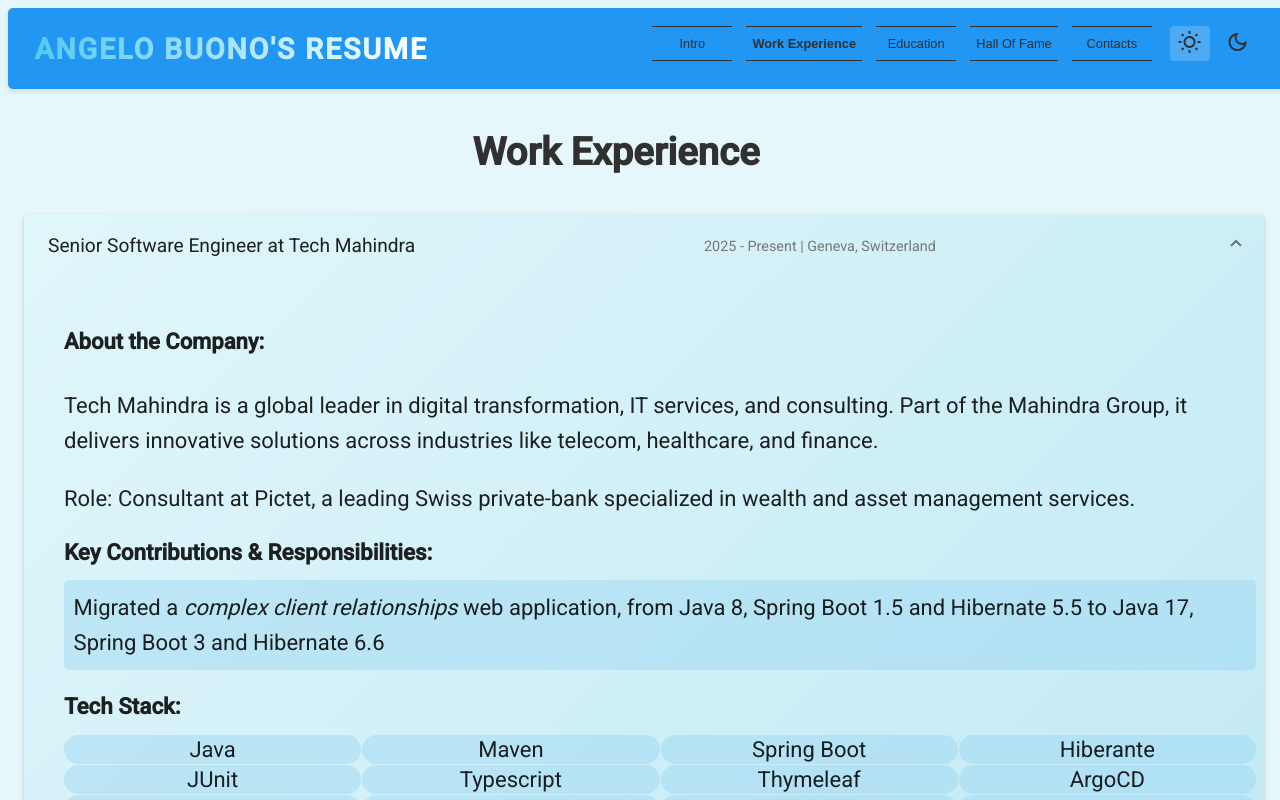
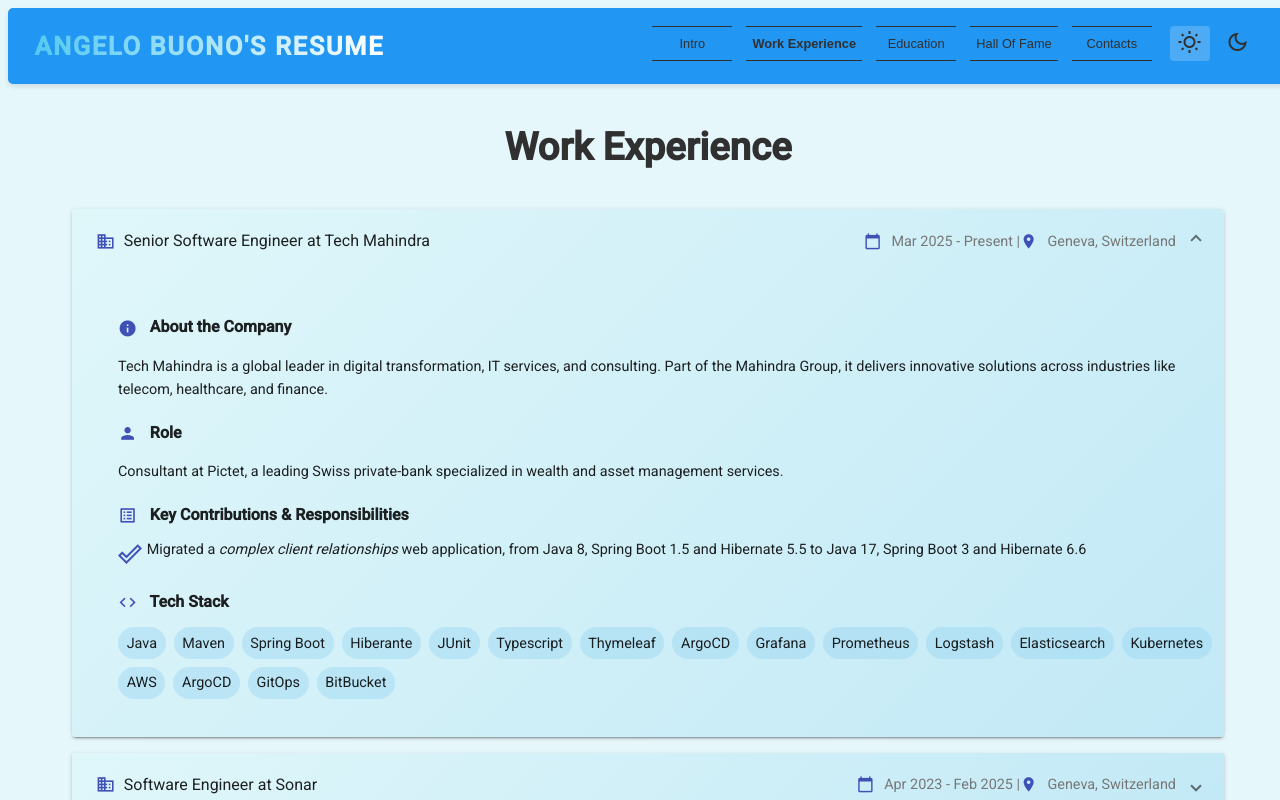
Before and after one commit to ADarko22/ADarko22.github.io, an Angular app: page /work-experience in a window 1280 px wide. Shown: the top 800 px of the page. Built offline with nearby package versions, Linux system fonts and the light colour scheme.

Commit message:
Improve rendering of text

```diff
--- a/src/app/app.component.scss
+++ b/src/app/app.component.scss
@@ -17,7 +17,7 @@
     background: var(--logo-gradient);
     background-clip: text;
     -webkit-background-clip: text;
-    font-size: 1.8rem;
+    font-size: clamp(1.4rem, 2vw, 1.8rem);
     font-weight: bold;
     letter-spacing: 0.0625em;
     text-transform: uppercase;
@@ -46,7 +46,7 @@
 
 .nav-links button {
     cursor: pointer;
-    font-size: 0.8rem;
+    font-size: clamp(0.7rem, 1vw, 0.8rem);
     text-transform: capitalize;
     color: inherit;
     background: none;
--- a/src/app/education/education.component.html
+++ b/src/app/education/education.component.html
@@ -9,17 +9,28 @@
                         {{ education.degree }} from {{ education.institution }}
                     </mat-panel-title>
                     <mat-panel-description>
-                        {{ education.graduation_year }} | {{ education.location }}
+                        <mat-icon class="calendar-icon">calendar_today</mat-icon>
+                        {{ education.graduation_year }} |
+                        <mat-icon class="location-icon">location_on</mat-icon>
+                        {{ education.location }}
                     </mat-panel-description>
                 </mat-expansion-panel-header>
                 <div class="education-details">
-                    <h5>Thesis:</h5>
-                    <p [innerHTML]="sanitizeHtml(education.thesis)"></p>
+                    <h5>
+                        <mat-icon class="thesis-icon">description</mat-icon>
+                        Thesis: <strong>{{ education.thesis }}</strong>
+                    </h5>
                     <div *ngIf="education.publications && education.publications.length > 0">
-                        <h5>Publications:</h5>
+                        <h5>
+                            <mat-icon class="publications-icon">library_books</mat-icon>
+                            Publications:
+                        </h5>
                         <mat-list>
                             <mat-list-item *ngFor="let publication of education.publications; trackBy: trackByPublication">
-                                <a href={{publication.link}} target="_blank"> {{ publication.title }}</a>
+                                <a href={{publication.link}} target="_blank">
+                                    <mat-icon class="publication-link-icon">link</mat-icon>
+                                    {{ publication.title }}
+                                </a>
                             </mat-list-item>
                         </mat-list>
                     </div>
--- a/src/app/education/education.component.scss
+++ b/src/app/education/education.component.scss
@@ -1,43 +1,52 @@
 .education-section {
     display: block;
     justify-content: center;
-    margin-bottom: 2rem;
-
-    min-width: 90vw;
-    width: fit-content;
-    padding-left: -5vw;
-    padding-right: 5vw;
+    max-width: 90vw;
+    width: 100%;
+    padding: 0 1em;
 }
 
 .education-container {
     display: flex;
     justify-content: center;
-    padding-top: 0rem;
-    padding-bottom: 0rem;
-    padding-left: 1rem;
-    padding-right: 1rem;
 }
 
 .education-heading {
     text-align: center;
-    margin-bottom: 2rem;
     font-size: clamp(1.8rem, 3vw, 2.5rem);
     width: 100%;
+    word-wrap: break-word;
 }
 
 .education-details {
-    padding: 1rem;
+    padding: 1em;
     text-align: left;
     width: 100%;
+    word-wrap: break-word;
 }
 
 p {
     background-color: rgba(0, 0, 0, 0.03);
+    word-wrap: break-word;
 }
 
 h5 {
-    margin-top: -0.5rem;
-    margin-bottom: 0rem;
+    margin-bottom: 0.5em;
+    word-wrap: break-word;
+}
+
+.education-details p,
+.education-details mat-list-item a {
+    margin-bottom: 0.6em;
+    line-height: 1.6;
+    font-size: clamp(0.9rem, 1vw, 1.1rem);
+    word-wrap: break-word;
+}
+
+.education-details h5 strong {
+    color: var(--icon-color, #3f51b5);
+    font-weight: bold;
+    font-style: italic;
 }
 
 mat-accordion {
@@ -46,47 +55,51 @@
 
 mat-expansion-panel {
     background: var(--work-expansion-panel-bg);
-    display: block;
-
-    width: fit-content;
-    flex-wrap: nowrap;
+    width: 100%;
 }
 
 mat-expansion-panel-header {
     text-align: center;
     align-items: center;
     justify-content: center;
-    flex-wrap: nowrap;
-
-    width: fit-content;
-    flex-wrap: nowrap;
-    min-height: 5vw;
+    min-height: 3vh;
     height: fit-content;
+    word-wrap: break-word;
 }
 
 mat-panel-title {
-    font-size: clamp(1.1rem, 1.2rem, 1.4rem);
-
-    min-width: 50vw;
-    width: fit-content;
-    flex-wrap: nowrap;
-    min-height: 5vw;
-    height: fit-content;
+    font-size: clamp(1rem, 1.1vw, 1.2rem);
+    flex: 2;
+    width: 100%;
+    word-wrap: break-word;
 }
 
 mat-panel-description {
-    font-size: clamp(0.8rem, 0.9rem, 1.1rem);
+    font-size: clamp(0.9rem, 1vw, 1.1rem);
     color: #777;
-
-    min-width: 40vw;
-    width: fit-content;
-    flex-wrap: nowrap;
-    min-height: 5vw;
-    height: fit-content;
+    flex: 1;
+    justify-content: flex-end;
+    width: 100%;
+    word-wrap: break-word;
 }
 
 mat-list-item {
     background-color: rgba(0, 0, 0, 0.03);
-    border-radius: 0.3rem;
-    margin-bottom: 0.6rem;
+    border-radius: 0.3em;
+    margin-bottom: 0.6em;
+    word-wrap: break-word;
 }
+
+.education-icon,
+.calendar-icon,
+.location-icon,
+.thesis-icon,
+.publications-icon,
+.publication-link-icon {
+    margin-right: 0.2em;
+    vertical-align: middle;
+    font-size: 1.2em;
+    color: var(--icon-color, #3f51b5);
+    display: inline-flex;
+    align-items: center;
+}
--- a/src/app/education/education.component.ts
+++ b/src/app/education/education.component.ts
@@ -8,7 +8,7 @@
 import { SafeHtml } from '@angular/platform-browser';
 import { MatExpansionModule } from '@angular/material/expansion';
 import { MatListModule } from '@angular/material/list';
-import { MatIcon, MatIconModule } from '@angular/material/icon';
+import { MatIconModule } from '@angular/material/icon';
 import { MatGridListModule } from '@angular/material/grid-list';
 
 @Component({
--- a/src/app/work-experience/work-experience.component.html
+++ b/src/app/work-experience/work-experience.component.html
@@ -7,35 +7,54 @@
       <h2 class="work-heading">Work Experience</h2>
       <mat-accordion>
           <mat-expansion-panel
-          *ngFor="let work of workExperiences; let i = index; trackBy: trackByWorkExperience" [expanded]="i === 0">
+              *ngFor="let work of workExperiences; let i = index; trackBy: trackByWorkExperience"
+              [expanded]="i === 0">
               <mat-expansion-panel-header>
                   <mat-panel-title>
+                      <mat-icon class="work-icon">business</mat-icon>
                       {{ work.job_title }} at {{ work.company }}
                   </mat-panel-title>
                   <mat-panel-description>
-              {{ work.start_date.split('-')[0] }} -
-              {{ work.end_date?.split('-')?.[0] || 'Present' }} |
+                      <mat-icon class="date-icon">calendar_today</mat-icon>
+                      {{ formatDate(work.start_date) }} - {{ formatDate(work.end_date) || 'Present' }} |
+                      <mat-icon class="location-icon">location_on</mat-icon>
                       {{ work.location }}
                   </mat-panel-description>
               </mat-expansion-panel-header>
               <div class="work-details">
-            <h4 class="work-company-description-title">About the Company:</h4>
-            <p class="work-company-description">
-              {{ work.company_description }}
-            </p>
-            <p *ngIf="work.role" class="work-role">Role: {{ work.role }}</p>
-            <h4 class="work-responsibilities-title">
-                Key Contributions & Responsibilities:
-              </h4>
+                  <article>
+                      <h3 class="work-detail-heading">
+                          <mat-icon class="about-icon">info</mat-icon>
+                          About the Company
+                      </h3>
+                      <p class="work-company-description">{{ work.company_description }}</p>
+                  </article>
+                  <article *ngIf="work.role">
+                      <h3 class="work-detail-heading">
+                          <mat-icon class="role-icon">person</mat-icon>
+                          Role
+                      </h3>
+                      <p class="work-role">{{ work.role }}</p>
+                  </article>
+                  <article>
+                      <h3 class="work-detail-heading">
+                          <mat-icon class="responsibilities-icon">list_alt</mat-icon>
+                          Key Contributions & Responsibilities
+                      </h3>
                       <div *ngFor="let responsibility of work.responsibilities; trackBy: trackByResponsibility" class="responsibility-item">
+                          <mat-icon class="responsibility-icon">done_outline</mat-icon>
                           <div [innerHTML]="sanitizeHtml(responsibility)"></div>
                       </div>
-            <h4 class="work-tech-stack-title">Tech Stack:</h4>
-            <mat-grid-list cols="4" rowHeight="1:0.1">
-              <mat-grid-tile *ngFor="let tech of work.tech_stack">
-                {{ tech }}
-              </mat-grid-tile>
-            </mat-grid-list>
+                  </article>
+                  <article>
+                      <h3 class="work-detail-heading">
+                          <mat-icon class="tech-stack-icon">code</mat-icon>
+                          Tech Stack
+                      </h3>
+                      <div class="tech-stack-grid">
+                          <span *ngFor="let tech of work.tech_stack" class="tech-stack-item">{{ tech }}</span>
+                      </div>
+                  </article>
               </div>
           </mat-expansion-panel>
       </mat-accordion>
--- a/src/app/work-experience/work-experience.component.scss
+++ b/src/app/work-experience/work-experience.component.scss
@@ -1,53 +1,50 @@
 .work-section {
     display: block;
     justify-content: center;
-    margin-bottom: 2rem;
-
-    min-width: 90vw;
-    width: fit-content;
-    padding-left: -5vw;
-    padding-right: 5vw;
+    max-width: 90vw;
+    width: 100%;
+    padding: 0 1em;
 }
 
 .work-container {
     display: flex;
     justify-content: center;
-    padding-top: 0rem;
-    padding-bottom: 0rem;
-    padding-left: 1rem;
-    padding-right: 1rem;
 }
 
 .work-heading {
     text-align: center;
-    margin-bottom: 2rem;
     font-size: clamp(1.8rem, 3vw, 2.5rem);
     width: 100%;
+    word-wrap: break-word;
 }
 
 .work-details {
-    padding: 1rem;
+    padding: 1em;
     text-align: left;
     width: 100%;
 }
 
-.responsibility-item {
-    padding: 0.6rem;
-    background-color: var(--responsibility-item-bg);
-    border-radius: 0.3rem;
-    margin-bottom: 0.6rem;
+.work-detail-heading {
+    margin-top: 1.2em;
+    margin-bottom: 0.6em;
+    font-size: clamp(1rem, 1.2vw, 1.4rem);
+    word-wrap: break-word;
 }
 
+.responsibility-item {
+    display: flex;
+    align-items: flex-start;
+    margin-bottom: 0.6em;
+    word-wrap: break-word;
+}
+
+.responsibility-item > div ,
 .work-company-description,
 .work-role {
-    margin-bottom: 0.6rem;
-}
-
-.work-responsibilities-title,
-.work-tech-stack-title {
-    margin-top: 1.2rem;
-    margin-bottom: 0.6rem;
-    font-size: clamp(1.1rem, 2vw, 1.4rem);
+    margin-bottom: 0.6em;
+    line-height: 1.6;
+    font-size: clamp(0.9rem, 1vw, 1.1rem);
+    word-wrap: break-word;
 }
 
 mat-accordion {
@@ -56,71 +53,73 @@
 
 mat-expansion-panel {
     background: var(--work-expansion-panel-bg);
-    display: block;
-
-    width: fit-content;
-    flex-wrap: nowrap;
+    width: 100%;
 }
 
 mat-expansion-panel-header {
     text-align: center;
     align-items: center;
     justify-content: center;
-    flex-wrap: nowrap;
-
-    width: fit-content;
-    flex-wrap: nowrap;
     min-height: 5vw;
     height: fit-content;
+    word-wrap: break-word;
 }
 
 mat-panel-title {
-    font-size: clamp(1.1rem, 1.2rem, 1.4rem);
-
-    min-width: 50vw;
-    width: fit-content;
-    flex-wrap: nowrap;
-    min-height: 5vw;
-    height: fit-content;
+    font-size: clamp(1rem, 1.1vw, 1.2rem);
+    width: 100%;
+    flex: 2;
+    word-wrap: break-word;
 }
 
 mat-panel-description {
-    font-size: clamp(0.8rem, 0.9rem, 1.1rem);
+    font-size: clamp(0.9rem, 1vw, 1.1rem);
     color: #777;
-
-    min-width: 40vw;
-    width: fit-content;
-    flex-wrap: nowrap;
-    min-height: 5vw;
-    height: fit-content;
+    flex: 1;
+    justify-content: flex-end;
+    width: 100%;
+    word-wrap: break-word;
 }
 
-mat-list {
-    margin-top: 0.6rem;
+.tech-stack-grid {
+    display: flex;
+    flex-wrap: wrap;
+    gap: 0.5rem;
+    margin-top: 0.6em;
 }
 
-mat-list-item {
-    padding: 0.6rem;
-    background-color: rgba(0, 0, 0, 0.03);
-    border-radius: 0.3rem;
-    margin-bottom: 0.6rem;
+.tech-stack-item {
+    background-color: var(--responsibility-item-bg);
+    padding: 0.3em 0.6em;
+    border-radius: 10rem;
+    white-space: nowrap;
+    font-size: clamp(0.9rem, 1vw, 1.1rem);
+    word-wrap: break-word;
 }
 
-.tech-stack-flex-grid {
-    display: flex;
-    flex-wrap: nowrap;
-    gap: 0.3rem;
-    margin-top: 0.6rem;
+.work-icon,
+.date-icon,
+.location-icon,
+.about-icon,
+.role-icon,
+.responsibilities-icon,
+.tech-stack-icon {
+    margin-right: 0.2em;
+    vertical-align: middle;
+    font-size: 1.2em;
+    color: var(--icon-color, #3f51b5);
+    display: inline-flex;
+    align-items: center;
 }
 
-.tech-stack-flex-grid span {
-    background-color: rgba(0, 0, 0, 0.03);
-    padding: 0.3rem 0.6rem;
-    border-radius: 0.3rem;
-    white-space: nowrap;
+.mat-panel-title .work-icon,
+.mat-panel-description .date-icon,
+.mat-panel-description .location-icon {
+  margin-right: 0.2em;
 }
 
-mat-grid-tile{
-    background-color: var(--responsibility-item-bg);
-    border-radius: 10rem;
+.responsibility-item .responsibility-icon {
+    margin-right: 0.2em;
+    margin-top: 0.2em;
+    color: var(--icon-color, #3f51b5);
 }
--- a/src/app/work-experience/work-experience.component.ts
+++ b/src/app/work-experience/work-experience.component.ts
@@ -1,4 +1,4 @@
-import { CommonModule } from '@angular/common';
+import { CommonModule, formatDate } from '@angular/common';
 import { Component, OnInit, ChangeDetectionStrategy, ChangeDetectorRef } from '@angular/core';
 import { ResumeParserService } from '../resume-service/resume-parser.service';
 import { WorkExperience } from '../resume-service/resume.model';
@@ -6,6 +6,7 @@
 import { SafeHtml } from '@angular/platform-browser';
 import { map, catchError, of } from 'rxjs';
 import { MatExpansionModule } from '@angular/material/expansion';
+import { MatIconModule } from '@angular/material/icon';
 import { MatListModule } from '@angular/material/list';
 import { MatGridListModule } from '@angular/material/grid-list';
 import { MatProgressSpinnerModule } from '@angular/material/progress-spinner';
@@ -15,6 +16,7 @@
   imports: [
     CommonModule,
     MatExpansionModule,
+    MatIconModule,
     MatListModule,
     MatGridListModule,
     MatProgressSpinnerModule,
@@ -56,6 +58,12 @@
     return this.sanitizer.sanitizeHtml(html);
   }
 
+  formatDate(dateString: string | null | undefined): string | null {
+    if (!dateString) return null;
+    const date = new Date(dateString);
+    return formatDate(date, 'MMM yyyy', 'en-US');
+  }
+
   trackByWorkExperience(index: number, work: WorkExperience): string {
     if (!work) {
       return "";
```
Also changed, not shown: src/app/intro/intro.component.scss (+28 -22 lines). Lines whose indentation alone changed are shown as unchanged.
